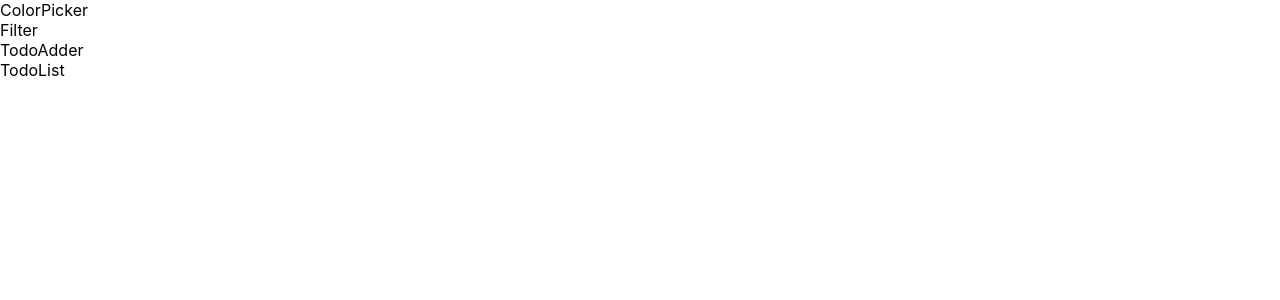
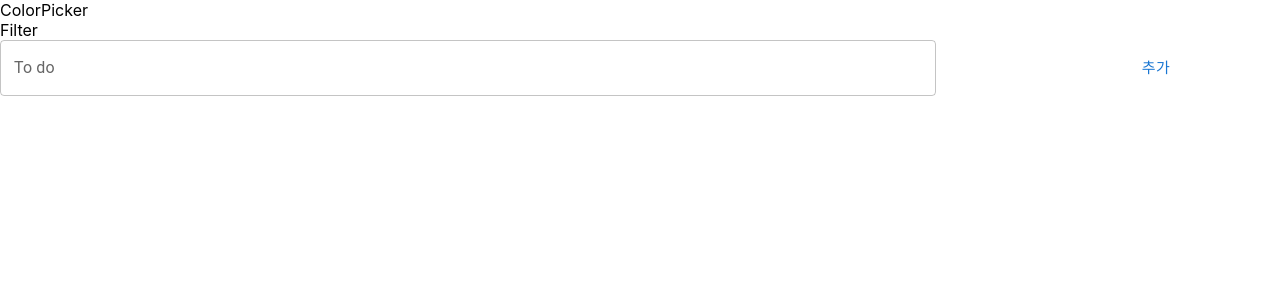
Before and after one commit to gusrb3164/react-todo-subject, a React (Create React App) app: page / in a window 1280 px wide. Shown: the top 300 px of the page. Built offline with nearby package versions, Linux system fonts and the light colour scheme.

Commit message:
feat(todoList): 투두 리스트 추가 및 조회 기능 구현

```diff
--- a/package.json
+++ b/package.json
@@ -3,10 +3,14 @@
   "version": "0.1.0",
   "private": true,
   "dependencies": {
+    "@emotion/react": "^11.7.1",
+    "@emotion/styled": "^11.6.0",
+    "@mui/material": "^5.2.8",
     "@types/jest": "^27.4.0",
     "@types/node": "^17.0.8",
     "@types/react": "^17.0.38",
     "@types/react-dom": "^17.0.11",
+    "@types/uuid": "^8.3.4",
     "dayjs": "^1.10.7",
     "react": "^17.0.2",
     "react-dom": "^17.0.2",
--- a/src/App.tsx
+++ b/src/App.tsx
@@ -1,4 +1,7 @@
+import dayjs from "dayjs";
 import React, { useState, useEffect } from "react";
+import { v4 as uuidv4 } from "uuid";
+
 import Header from "./components/Header";
 import TodoAdder from "./components/TodoAdder";
 import TodoList from "./components/TodoList";
@@ -12,22 +15,29 @@ export interface Todo {
 }
 
 function App() {
-  const [todoList, setTodoList] = useState<Todo[]>([]);
+  const [todoList, setTodoList] = useState<Todo[]>(() =>
+    JSON.parse(window.localStorage.getItem("todoList") || "[]")
+  );
 
   useEffect(() => {
-    const localTodoList = window.localStorage.getItem("todoList");
-    if (localTodoList) {
-      setTodoList(JSON.parse(localTodoList));
-    }
-    return () => {
-      window.localStorage.setItem("todoList", JSON.stringify(todoList));
+    window.localStorage.setItem("todoList", JSON.stringify(todoList));
+  }, [todoList]);
+
+  const onCreateTodoItem = (todoText: string) => {
+    const now = dayjs();
+    const newTodo: Todo = {
+      id: uuidv4(),
+      text: todoText,
+      completed: false,
+      createdAt: now.format("YYYY.MM.DD HH:mm:ss"),
     };
-  }, []);
+    setTodoList([...todoList, newTodo]);
+  };
 
   return (
     <main className="App">
       <Header />
-      <TodoAdder todoList={todoList} />
+      <TodoAdder onCreate={onCreateTodoItem} />
       <TodoList todoList={todoList} />
     </main>
   );
--- a/src/components/TodoAdder.tsx
+++ b/src/components/TodoAdder.tsx
@@ -1,12 +1,42 @@
-import React from "react";
-import { Todo } from "../App";
+import React, { useState } from "react";
+import { Button, Grid, TextField } from "@mui/material";
+
+import "../styles/TodoAdder.css";
 
 type TodoAdderProps = {
-  todoList: Todo[];
+  onCreate: (todoText: string) => void;
 };
 
-const TodoAdder = ({ todoList }: TodoAdderProps) => {
-  return <div>TodoAdder</div>;
+const TodoAdder = ({ onCreate }: TodoAdderProps) => {
+  const [todoText, setTodoText] = useState<string>("");
+
+  const onChangeTodoText = (e: any) => {
+    setTodoText(e.target.value);
+  };
+
+  return (
+    <Grid container spacing={12}>
+      <Grid item xs={9}>
+        <TextField
+          className="TodoInput"
+          onChange={(e) => onChangeTodoText(e)}
+          value={todoText}
+          id="outlined-basic"
+          label="To do"
+          variant="outlined"
+        />
+      </Grid>
+      <Grid item xs={3}>
+        <Button
+          className="TodoAddButton"
+          size="large"
+          onClick={() => onCreate(todoText)}
+        >
+          추가
+        </Button>
+      </Grid>
+    </Grid>
+  );
 };
 
 export default TodoAdder;
--- a/src/components/TodoList.tsx
+++ b/src/components/TodoList.tsx
@@ -5,8 +5,25 @@ type TodoListProps = {
   todoList: Todo[];
 };
 
+type TodoItemProps = {
+  todo: Todo;
+};
+
+const TodoItem = ({ todo }: TodoItemProps) => {
+  const { text, createdAt, completed } = todo;
+  return (
+    <div>
+      <div>{text}</div>
+      <div>{createdAt}</div>
+    </div>
+  );
+};
+
 const TodoList = ({ todoList }: TodoListProps) => {
-  return <div>TodoList</div>;
+  const TodoItems = todoList.map((todo) => (
+    <TodoItem key={todo.id} todo={todo} />
+  ));
+  return <>{TodoItems}</>;
 };
 
 export default TodoList;
--- /dev/null
+++ b/src/styles/TodoAdder.css
@@ -0,0 +1,8 @@
+.TodoInput {
+  width: 100%;
+}
+
+.TodoAddButton {
+  width: 100%;
+  height: 100%;
+}
```
Also changed, not shown: 1 other file (tests, documents, lock files or other folders).
